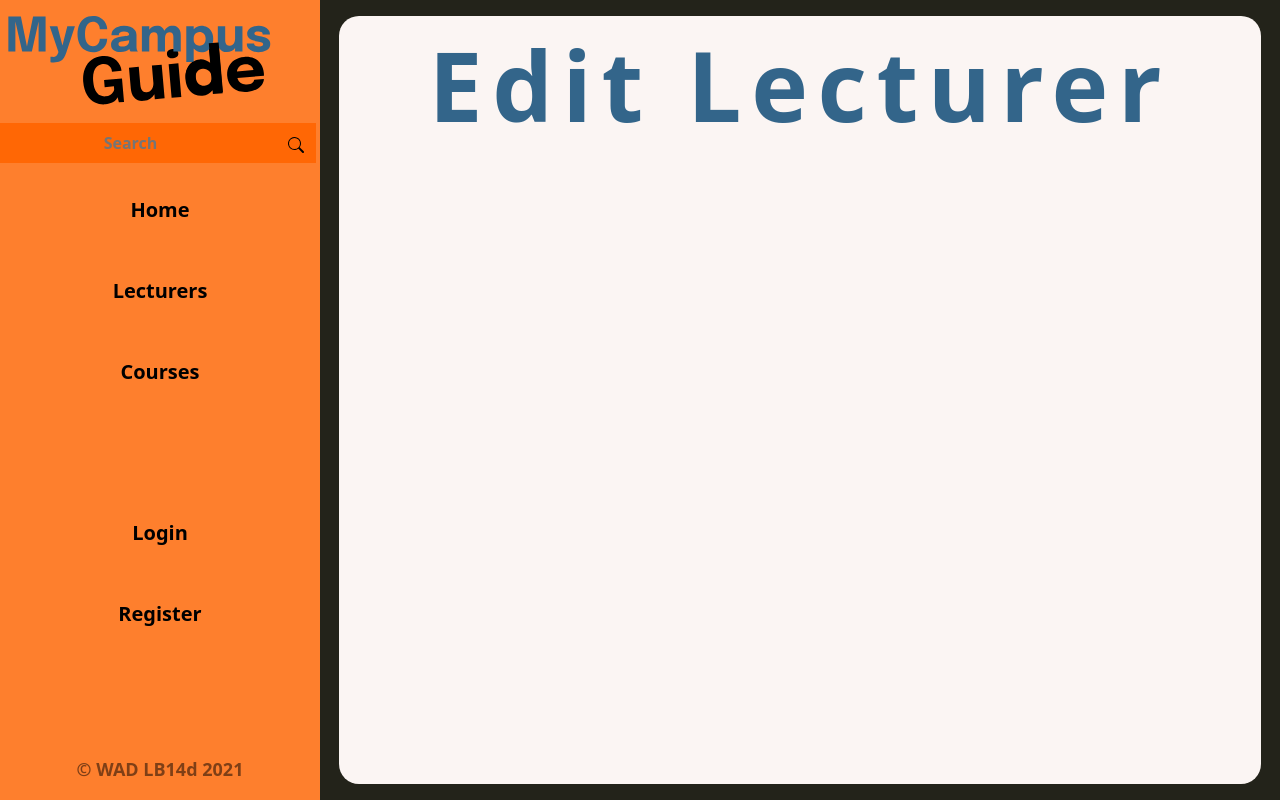
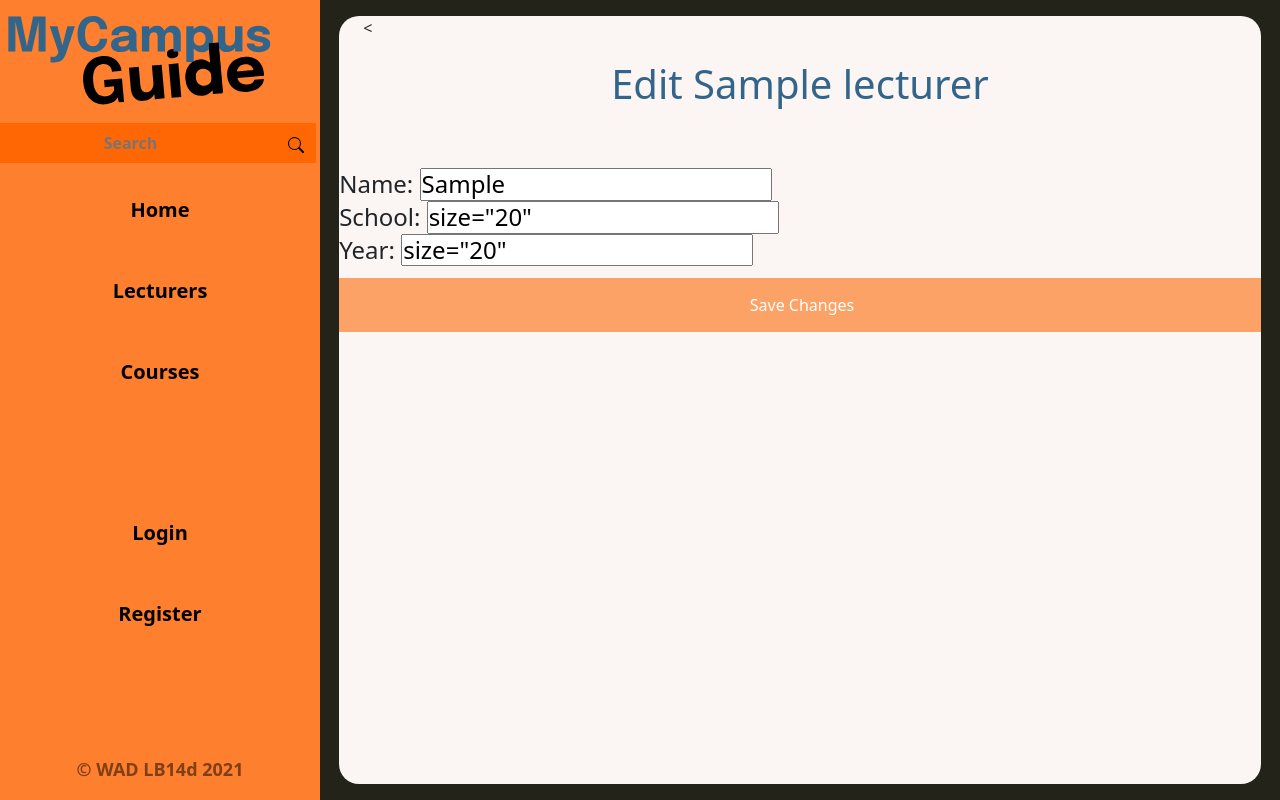
Before and after one commit to WAD2-LB14d/mycampusguide, a Django app: a page that uses my_campus_guide/templates/guide/edit_lecturer.html in a window 1280 px wide. Run offline with Django 3.2, Linux system fonts and the light colour scheme; tables that the repository leaves empty hold one stand-in row (values such as "Sample post"); some libraries are stand-ins or nearby versions.

Commit message:
edit pages

```diff
--- a/my_campus_guide/templates/guide/edit_lecturer.html
+++ b/my_campus_guide/templates/guide/edit_lecturer.html
@@ -8,7 +8,25 @@
 {% block body_block %}
   <div class="jubmotron jumbotron-fluid">
     <div class="container">
-    <h1 class="pageTitle">Edit Lecturer</h1>
+    <<h1 class="course_or_lecturer_title">Edit {{ lecturer.name }}</h1>
     </div>
   </div>
+
+<form id="edit" method="post"action="{% url 'guide:edit_lecturer' lecturer.slug %}" enctype="multipart/form-data" >
+  {% csrf_token %}
+    <div class="row">
+        <div class="column">
+          <h4 class="pad">
+          Name: <input type="text" name="name" value={{lecturer.name}} size="20" /> </br >
+          School: <input type="text" name="school" value={{course.school}} size="20" /> </br >
+          Year: <input type="text" name="year" value= {{course.year}} size="20" /> </br >
+        </h4>
+        </div>
+
+
+  <input class="standard_button" type="submit" value="Save Changes"/>
+
+</div>
+</form>
+
 {% endblock %}
```
Also changed, not shown: my_campus_guide/templates/guide/edit_course.html (+19 -1 lines), my_campus_guide/templates/guide/chosen_course.html (line endings or trailing spaces).
